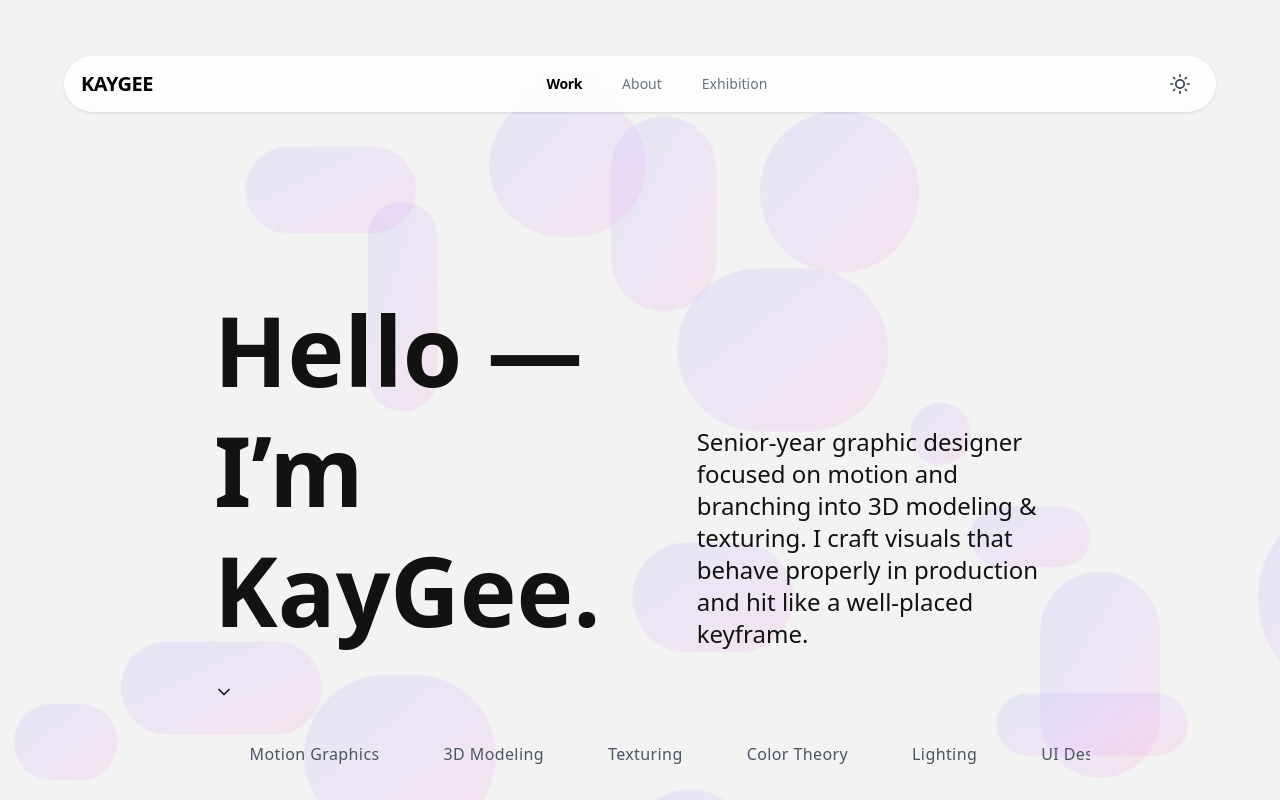
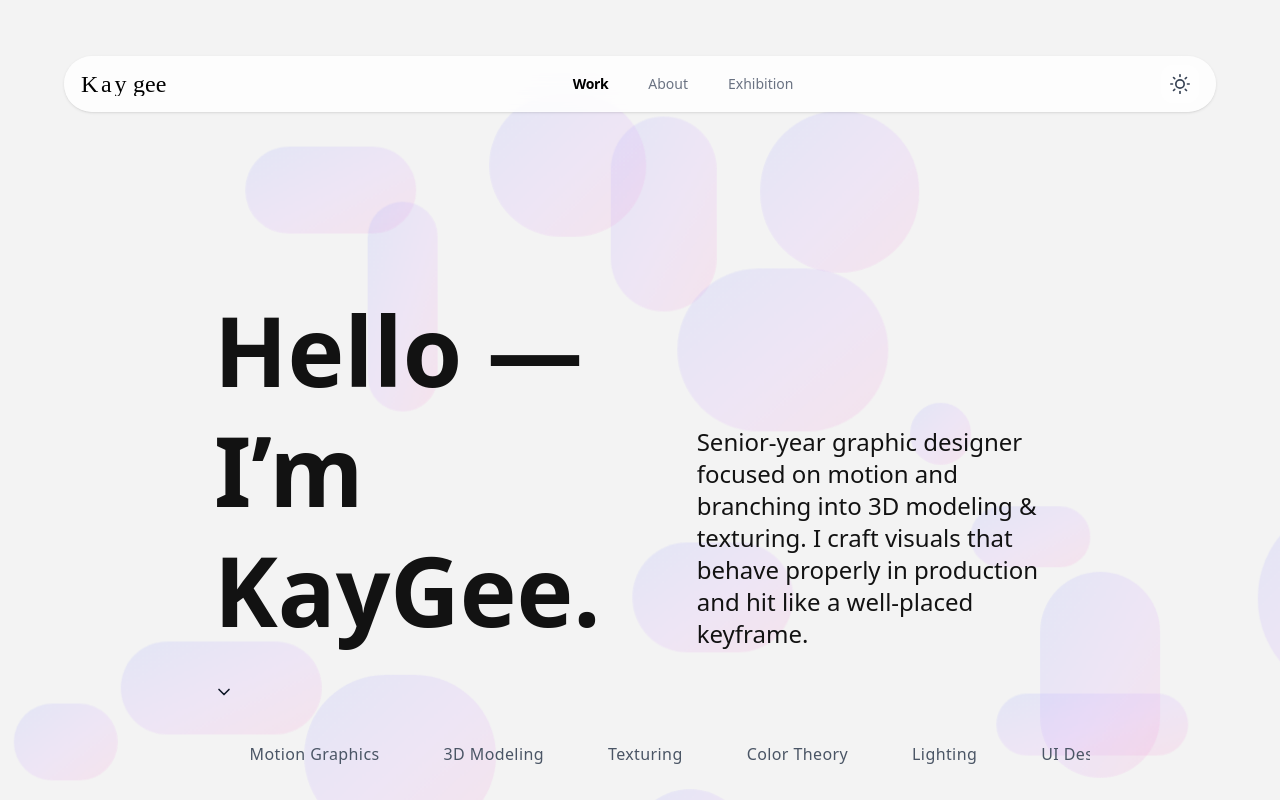
Before and after one commit to Godwinlinus/kagee, a React (Vite) app in the folder kaygee/: page / in a window 1280 px wide. Shown: the top 800 px of the page. Built offline with nearby package versions, Linux system fonts and the light colour scheme.

Commit message:
added logoicon image and updated Nav.jsx to use the logo image instead of text

```diff
--- a/kaygee/src/components/Nav.jsx
+++ b/kaygee/src/components/Nav.jsx
@@ -19,9 +19,9 @@ const Nav = () => {
         bg-white/80 dark:bg-gray-900/80 backdrop-blur-xl rounded-full shadow-sm border border-white/20 dark:border-gray-700/30"
       >
         {/* LOGO */}
-        <div className="text-xl font-extrabold tracking-tight text-black dark:text-white">
-          KAYGEE
-        </div>
+        <NavLink to="/" className="">
+          <img src="/images/KayGee.svg" alt="logo" className="h-6 w-auto font-" />
+        </NavLink>
 
         {/* DESKTOP NAV */}
         <nav className="hidden md:flex items-center gap-10 text-sm">
```
Also changed, not shown: kaygee/public/images/KayGee.svg (added).
